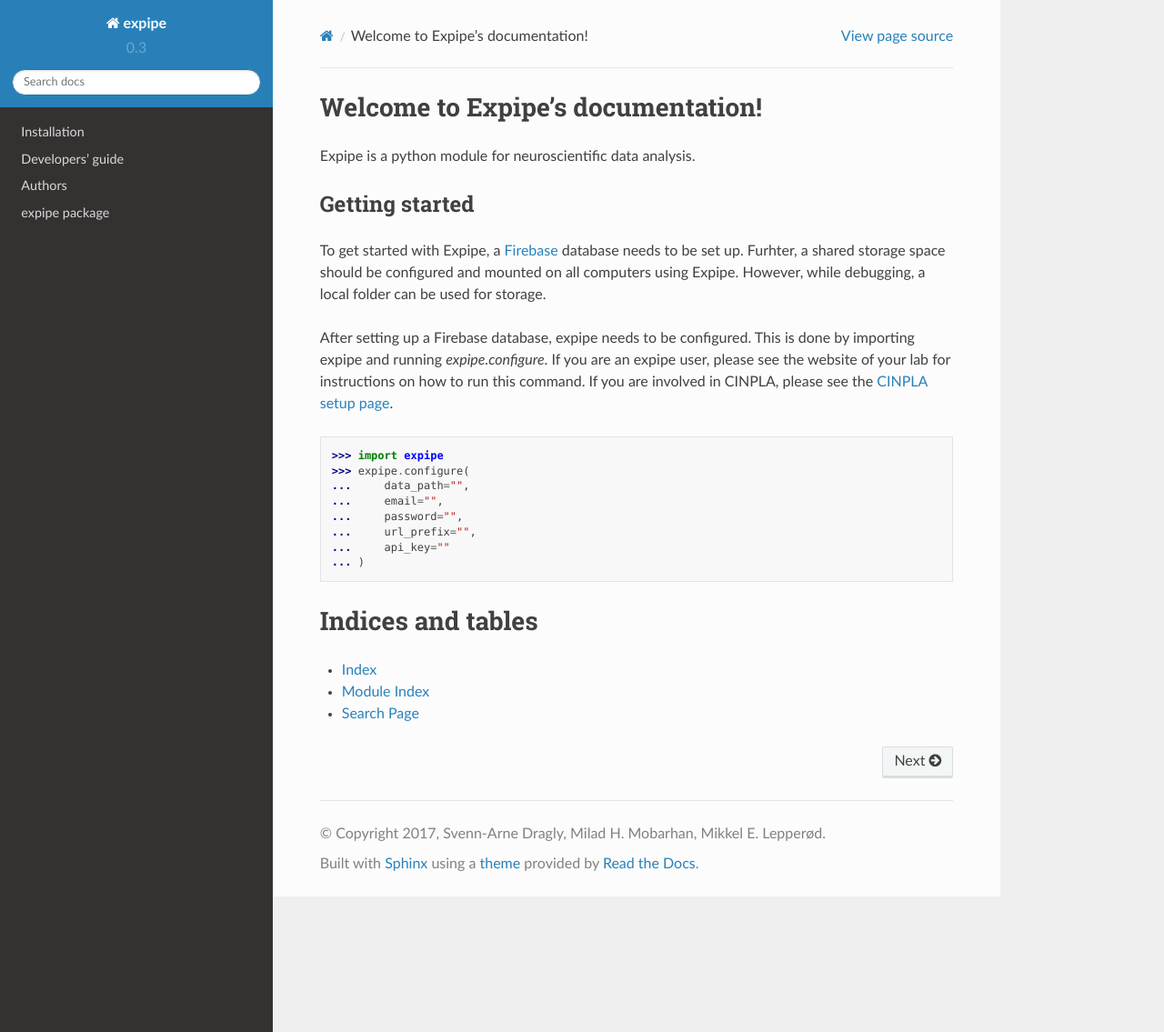
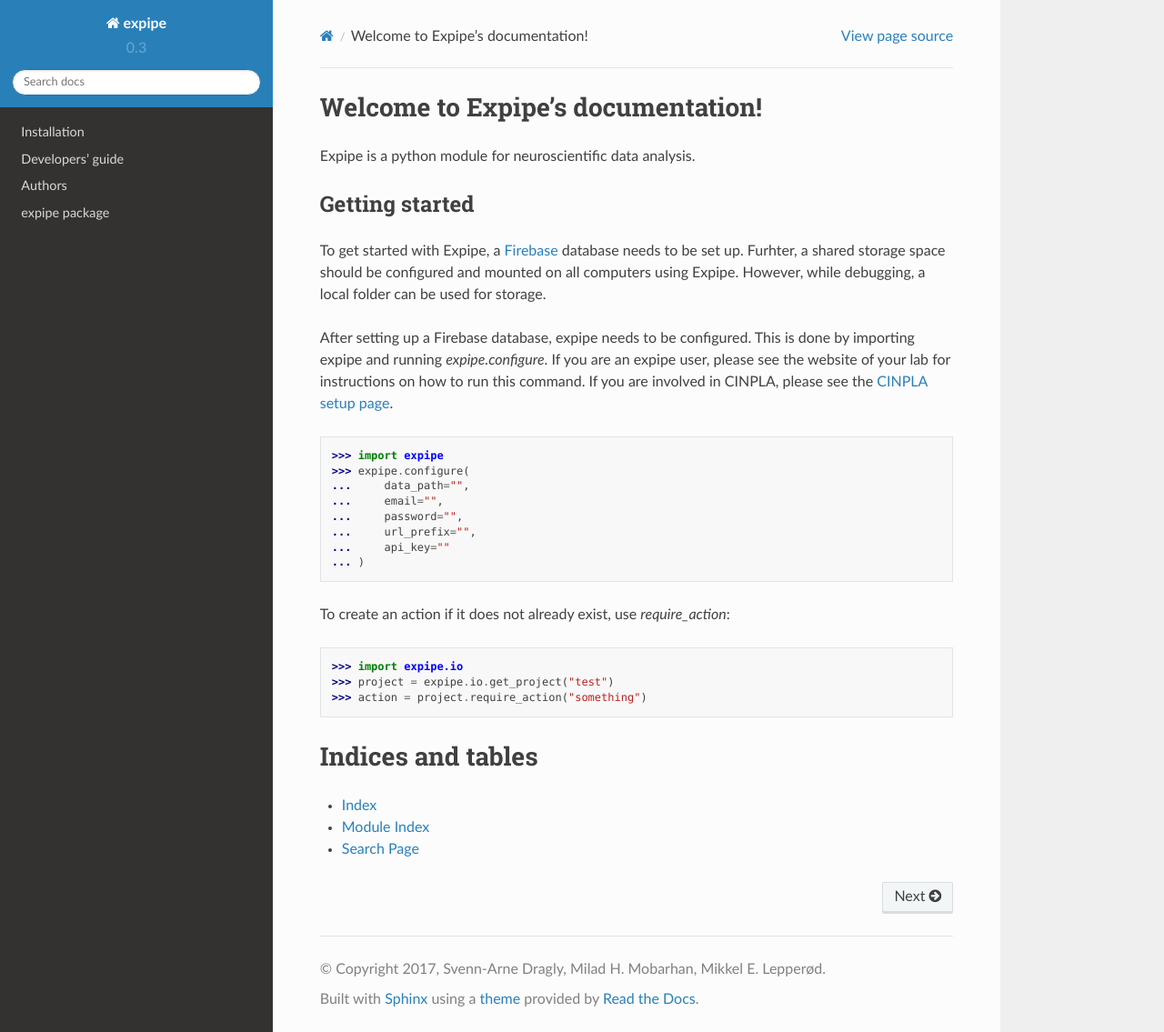
Before and after one commit to CINPLA/expipe, a Sphinx documentation site: the page built from docs/index.rst, in a window 1280 px wide and 1135 px high. Shown: the whole window at 91% size. Built offline with Sphinx 7.4.7 and the Read the Docs theme 2.0.0, drawn with Linux system fonts in a browser that asks for light colours.

Commit message:
Add testing checks for safety

```diff
--- a/docs/index.rst
+++ b/docs/index.rst
@@ -40,6 +38,18 @@ If you are involved in CINPLA, please see the
     ...     api_key=""
     ... )
 
+To create an action if it does not already exist, use `require_action`:
+
+.. testsetup:
+
+    import expipe
+    expipe.ensure_testing()
+
+.. doctest::
+
+    >>> import expipe.io
+    >>> project = expipe.io.get_project("test")
+    >>> action = project.require_action("something")
 
 
 Indices and tables
--- a/expipe/__init__.py
+++ b/expipe/__init__.py
@@ -1,4 +1,4 @@
 import os
 from expipe.version import version as __version__
 
-from .config import settings, configure
+from .config import settings, configure, ensure_testing
```
Also changed, not shown: other parts of docs/index.rst (+1 -3 lines), .travis.yml, 1 other file.
